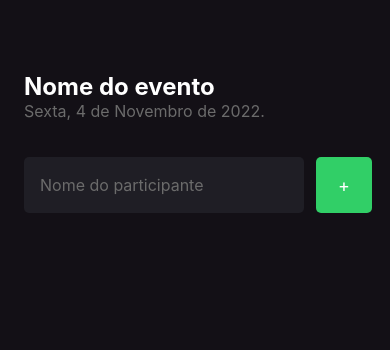
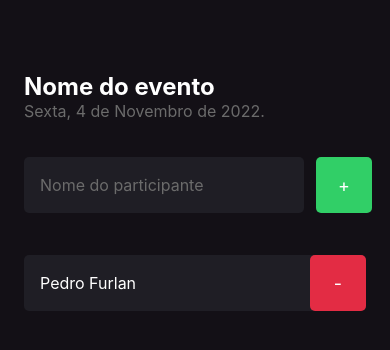
Before and after one commit to PedroFurlann/imhere, a React Native app: screen / in a window 390 px wide. Shown: the top 350 px of the page. Built offline with nearby package versions, Linux system fonts and the light colour scheme.

Commit message:
Create Participant component

```diff
--- /dev/null
+++ b/src/components/User/index.tsx
@@ -0,0 +1,14 @@
+import { Text, TouchableOpacity, View } from "react-native";
+import { styles } from "./styles";
+
+export function User() {
+  return (
+    <View style={styles.container}>
+      <Text style={styles.name}>Pedro Furlan</Text>
+
+      <TouchableOpacity style={styles.btn}>
+        <Text style={styles.btnText}> - </Text>
+      </TouchableOpacity>
+    </View>
+  );
+}
--- /dev/null
+++ b/src/components/User/styles.ts
@@ -0,0 +1,36 @@
+import { StyleSheet } from "react-native";
+
+export const styles = StyleSheet.create({
+  container: {
+    width: '100%',
+    backgroundColor: '#1f1e25',
+    borderRadius: 5,
+    marginBottom: 10,
+
+    flexDirection: 'row',
+    alignItems: 'center'
+
+  },
+
+  name: {
+    color: '#fff',
+    flex: 1,
+    fontSize: 16,
+    marginLeft: 16
+  },
+
+  btnText: {
+    color: "#fff",
+    fontSize: 18,
+  },
+
+  btn: {
+    width: 56,
+    height: 56,
+    borderRadius: 5,
+    backgroundColor: '#e32c44',
+
+    alignItems: "center",
+    justifyContent: "center"
+  },
+})
--- a/src/screens/home/index.tsx
+++ b/src/screens/home/index.tsx
@@ -1,4 +1,5 @@
 import { Text, View, TextInput, TouchableOpacity } from "react-native";
+import { User } from "../../components/User";
 import { styles } from "./styles";
 
 export function Home() {
@@ -22,6 +23,8 @@ export function Home() {
           <Text style={styles.btnText}>+</Text>
         </TouchableOpacity>
       </View>
+
+      <User />
     </View>
   );
 }
```
